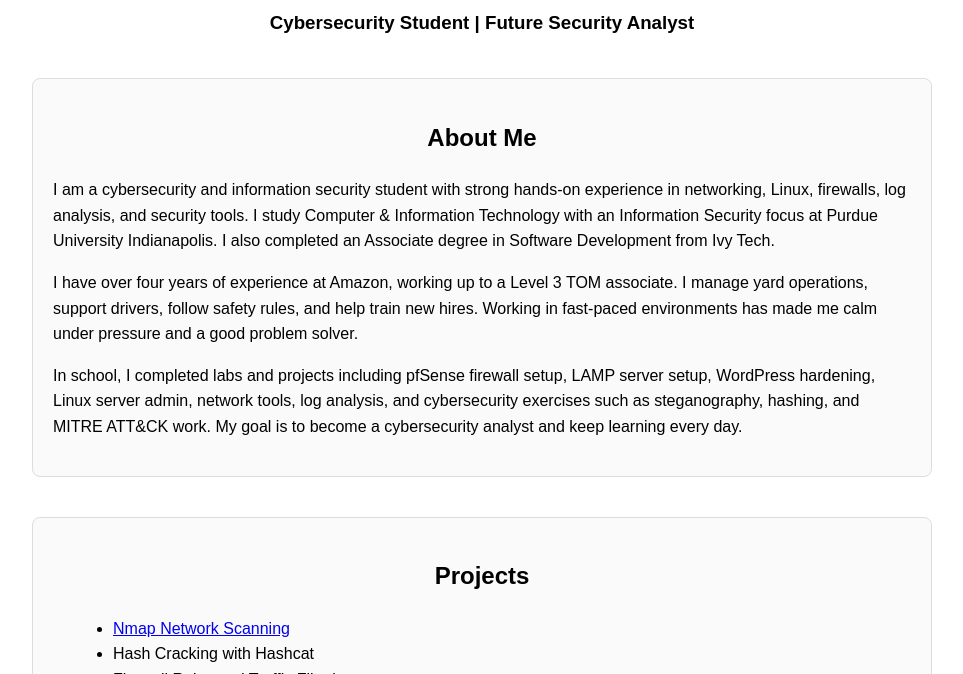
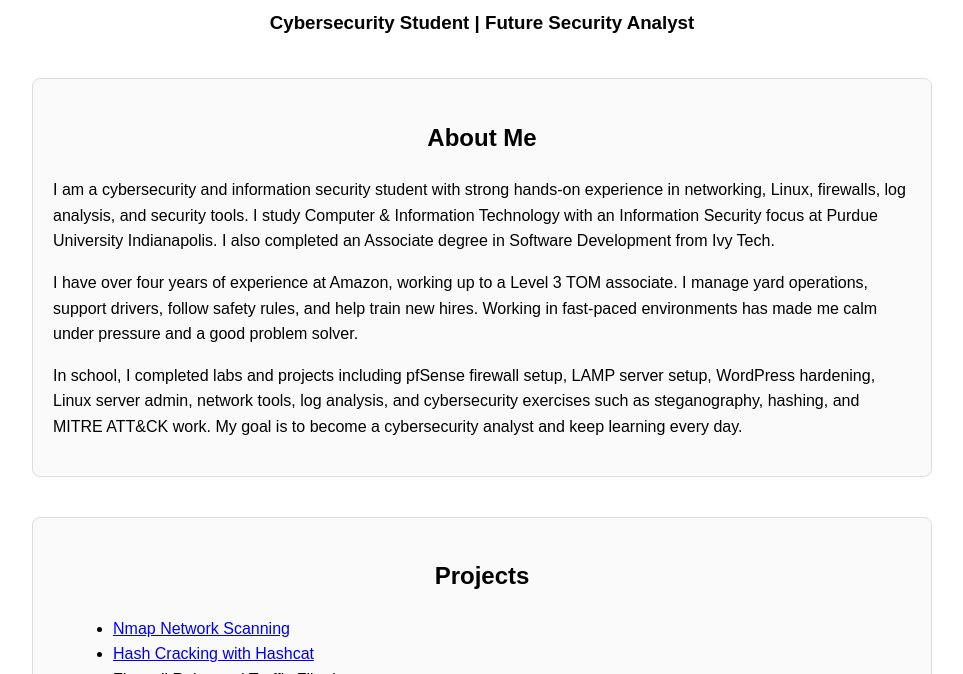
Before and after one commit to manjeetsinghcyber/manjeet-portfolio, a plain HTML site: page index.html in a window 1280 px wide. Shown: the part 126-800 px from the top of the page, without its empty margins (158-1121 px from the left). Drawn offline with Linux system fonts and the light colour scheme.

Commit message:
Update index.html

```diff
--- a/index.html
+++ b/index.html
@@ -56,7 +56,7 @@
         <h2>Projects</h2>
         <ul>
             <li><a href="projects/nmap.html">Nmap Network Scanning</a></li>
-            <li>Hash Cracking with Hashcat</li>
+            <li><a href="projects/hashcat.html">Hash Cracking with Hashcat</a></li>
             <li>Firewall Rules and Traffic Filtering</li>
             <li>Steganography Analysis (Steghide)</li>
             <li>Wireshark Packet Capture</li>
```
